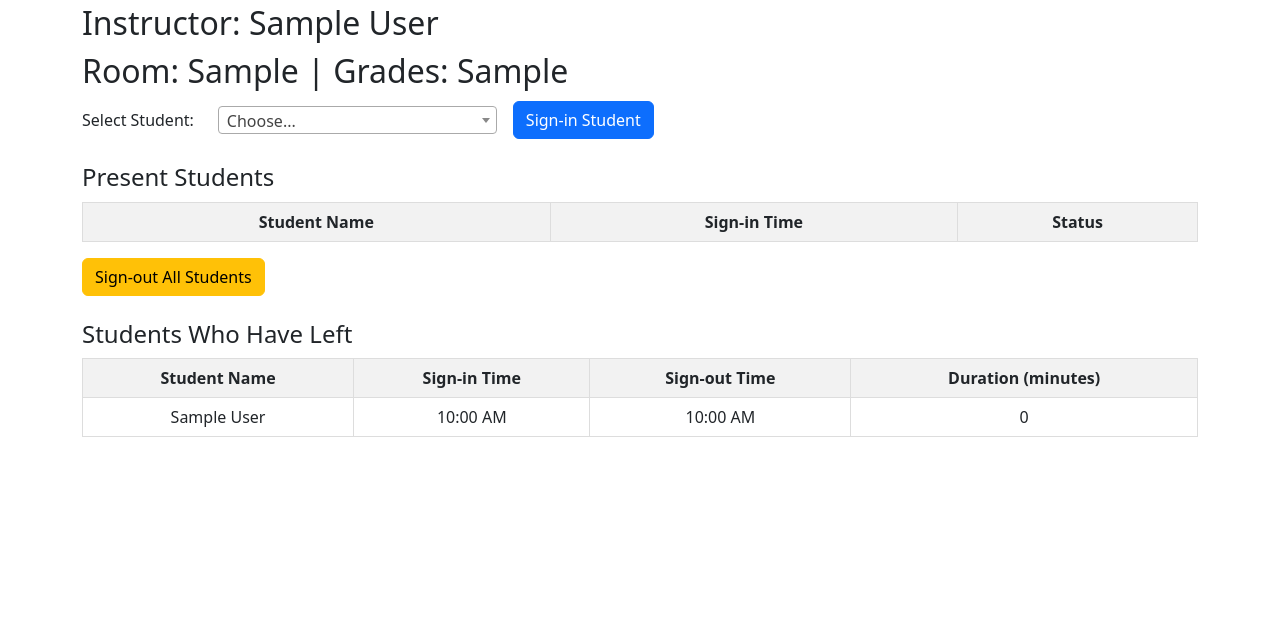
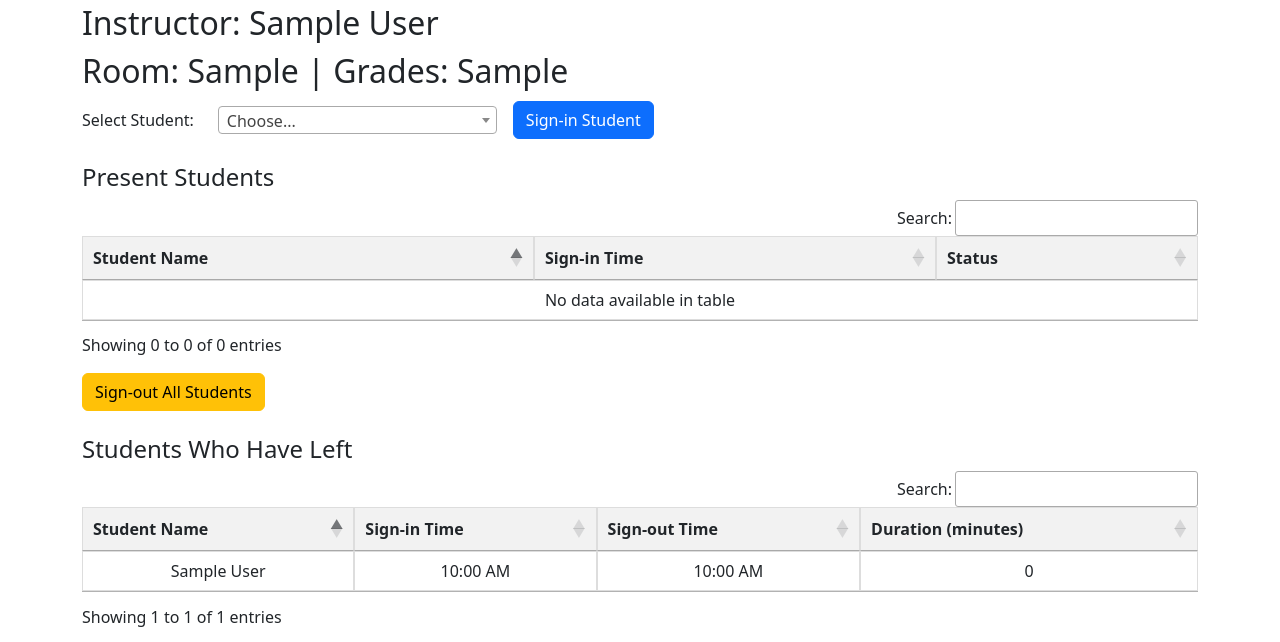
Before and after one commit to lekha-sandhu/renert-afterschool-public, a Flask app: template templates/manage_class.html in a window 1280 px wide. Shown: the part 158-800 px from the top of the page. Run offline with Flask 3, Linux system fonts and the light colour scheme; tables that the repository leaves empty hold one stand-in row (values such as "Sample post"); the template is opened without the code that fills it: values that come from a table or form of the project are taken from there, most other values are stand-ins (such as "Sample title", 1, 10 or a date in 2020); lists and menus that the app fills with data are empty; parts of the project's set-up code (start-up, migrations or seed data) failed here and were passed over; some libraries are stand-ins or nearby versions.

Commit message:
used datatable.js

```diff
--- a/templates/manage_class.html
+++ b/templates/manage_class.html
@@ -3,6 +3,10 @@
 {% block head %}
         <link href="https://cdn.jsdelivr.net/npm/select2@4.1.0-rc.0/dist/css/select2.min.css" rel="stylesheet" />
         <script src="https://cdn.jsdelivr.net/npm/select2@4.1.0-rc.0/dist/js/select2.min.js"></script>
+
+        <link rel="stylesheet" href="https://cdn.datatables.net/2.2.1/css/dataTables.dataTables.css" />
+        <script src="https://cdn.datatables.net/2.2.1/js/dataTables.js"></script>
+
         <style>
             table {
                 width: 100%;
@@ -46,12 +50,15 @@
         </form>
 
         <h4 class="mt-4">Present Students</h4>
-        <table>
+        <table id="sign_in_table">
+            <thead>
             <tr>
                 <th>Student Name</th>
                 <th>Sign-in Time</th>
                 <th>Status</th>
             </tr>
+            </thead>
+            <tbody>
             {% for s in students %}
                 {% if not s.sign_out_time %}
                 <tr>
@@ -69,6 +76,7 @@
                 </tr>
                 {% endif %}
             {% endfor %}
+            </tbody>
         </table>
 
         <form method="POST" action="/sign_out_all_students" class="mt-3">
@@ -77,13 +85,16 @@
         </form>
 
         <h4 class="mt-4">Students Who Have Left</h4>
-        <table>
+        <table id="sign_out_table">
+            <thead>
             <tr>
                 <th>Student Name</th>
                 <th>Sign-in Time</th>
                 <th>Sign-out Time</th>
                 <th>Duration (minutes)</th>
             </tr>
+            </thead>
+            <tbody>
             {% for s in students %}
                 {% if s.sign_out_time %}
                 <tr>
@@ -94,12 +105,21 @@
                 </tr>
                 {% endif %}
             {% endfor %}
+            </tbody>
         </table>
 
         <script>
             $(function() {
                 $("#student_list").select2();
             });
+
+            $(document).ready( function () {
+                $('#sign_in_table').DataTable({ "paging": false});
+            } );
+
+            $(document).ready( function () {
+                $('#sign_out_table').DataTable({ "paging": false});
+            } );
         </script>
     </body>
 {% endblock %}
--- a/views/google_auth.py
+++ b/views/google_auth.py
@@ -68,7 +68,7 @@ def  google_auth_dummy_login():
     # See http://flask.pocoo.org/snippets/62/ for an example.
     if not is_safe_url(next):
         return abort(400)
-    return redirect(next or url_for('librarian_serve_main'))
+    return redirect(next or url_for('index'))
 
 @app.route("/login")
 def login():
@@ -193,14 +193,14 @@ def callback():
     if not is_safe_url(next):
         return abort(400)
 
-    return redirect(next or url_for('librarian_serve_main'))
+    return redirect(next or url_for('index'))
 
 
 @app.route("/logout")
 def logout():
     flash_clear_messages()
     logout_user()
-    return redirect(url_for("self_serve_main"))
+    return redirect(url_for("index"))
 
 
 def get_google_provider_cfg():
```
Also changed, not shown: templates/list-classes.html (+8 -3 lines).
